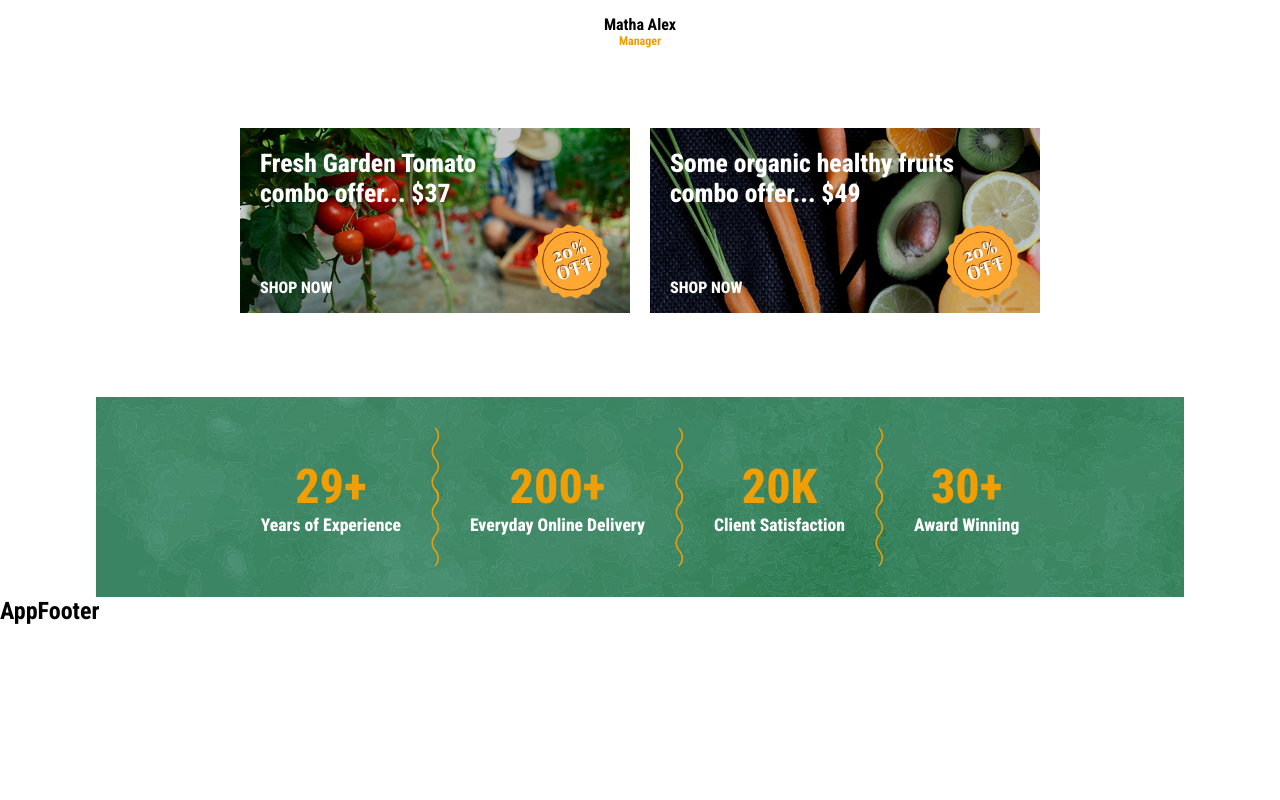
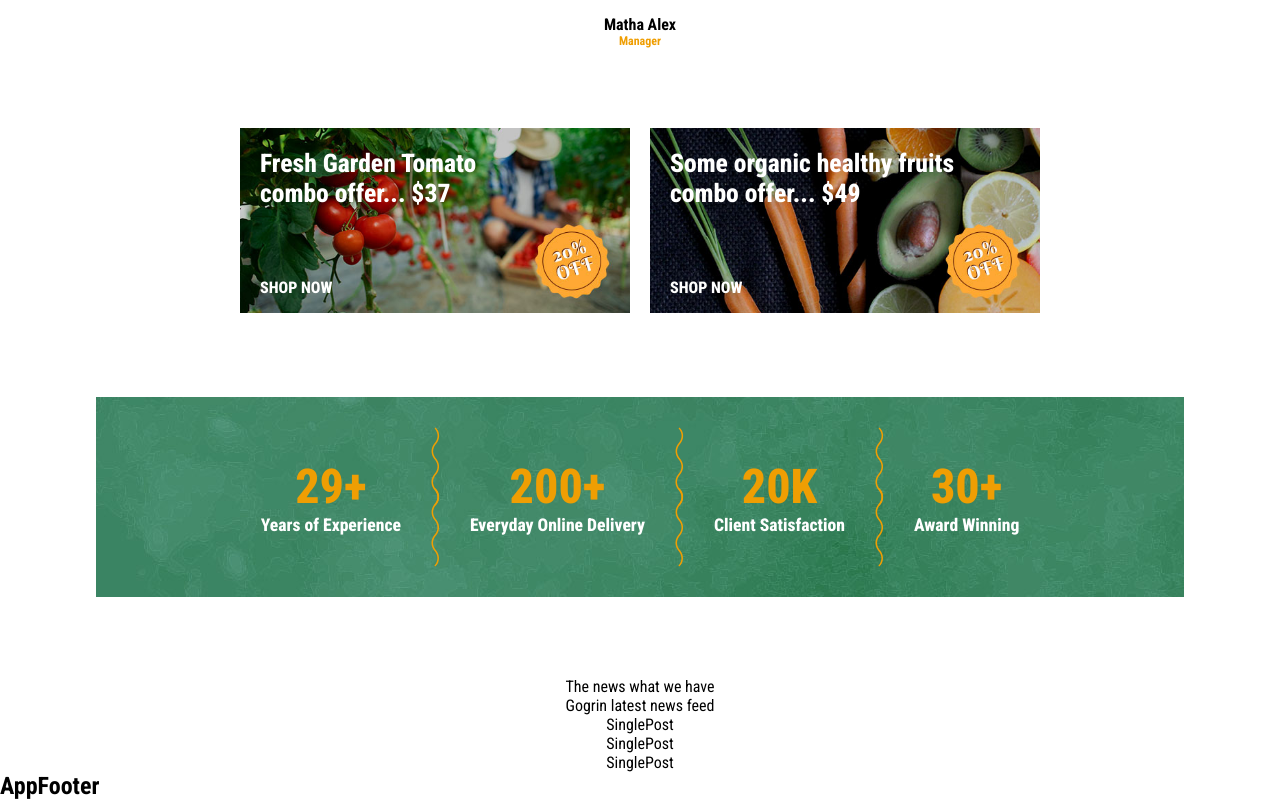
Before and after one commit to federicaarosio/proj-html-vuejs, a Vue app: page / in a window 1280 px wide. Shown: the part 2327-3127 px from the top of the page. Before the commit the page ends 2952 px from the top, so only its background shows below. Built offline with nearby package versions, Linux system fonts and the light colour scheme.

Commit message:
working on news section

```diff
--- a/src/components/AppMain.vue
+++ b/src/components/AppMain.vue
@@ -3,6 +3,7 @@
     <OnlineStore />
     <QuoteCombos />
     <StatsSection />
+    <NewsFeed />
 </template>
 
 <script>
@@ -10,6 +11,7 @@ import AllNatural from './MainComponents/AllNatural.vue';
 import OnlineStore from './MainComponents/OnlineStore.vue';
 import QuoteCombos from './MainComponents/QuoteCombos.vue';
 import StatsSection from './MainComponents/StatsSection.vue';
+import NewsFeed from './MainComponents/NewsFeed.vue';
 
 export default {
     components: {
@@ -17,6 +19,7 @@ export default {
         OnlineStore,
         QuoteCombos,
         StatsSection,
+        NewsFeed,
     },
 
 }
--- /dev/null
+++ b/src/components/MainComponents/NewsFeed.vue
@@ -0,0 +1,74 @@
+<template lang="">
+    <section class="news">
+        <div class="section-title">
+            <p>
+                The news what we have
+            </p>
+            <p>
+                Gogrin latest news feed
+            </p>
+        </div>
+        <div class="feed-container">
+            <SinglePost v-for="post in postsList"
+            :src="post.imageSource"
+            :author="post.author"
+            :date="post.date"
+            :title="post.title"
+            :content="post.content" />
+        </div>
+    </section>
+</template>
+
+
+<script>
+import SinglePost from './SinglePost.vue';
+export default {
+    name: "NewsFeed",
+
+    components: {
+        SinglePost
+    },
+
+    data() {
+        return {
+            postsList: [
+                {
+                    imageSource: "s5",
+                    author: "Gogrin",
+                    date: "17 Dec 2022",
+                    title: "Where I live I am surrounded by fresh, organic food, so I eat really well",
+                    content: "Lorem ipsum dolor sit amet, consectetur adipisicing elit. Deleniti maiores quasi at quam, omnis distinctio repudiandae. Doloribus at aliquam earum? Voluptates deserunt iure non sunt delectus quaerat eum quia tempore."
+                },
+                {
+                    imageSource: "s5",
+                    author: "Gogrin",
+                    date: "17 Dec 2022",
+                    title: "Where I live I am surrounded by fresh, organic food, so I eat really well",
+                    content: "Lorem ipsum dolor sit amet, consectetur adipisicing elit. Deleniti maiores quasi at quam, omnis distinctio repudiandae. Doloribus at aliquam earum? Voluptates deserunt iure non sunt delectus quaerat eum quia tempore."
+                },
+                {
+                    imageSource: "s5",
+                    author: "Gogrin",
+                    date: "17 Dec 2022",
+                    title: "Where I live I am surrounded by fresh, organic food, so I eat really well",
+                    content: "Lorem ipsum dolor sit amet, consectetur adipisicing elit. Deleniti maiores quasi at quam, omnis distinctio repudiandae. Doloribus at aliquam earum? Voluptates deserunt iure non sunt delectus quaerat eum quia tempore."
+                },
+            ]
+        }
+    },
+
+}
+</script>
+
+
+<style lang="scss">
+@use "../../styles/partials/mixins" as *;
+@use "../../styles/partials/variables" as *;
+
+section.news {
+    width: $small-container;
+    margin: 0 auto;
+    @include flex(column, center, center);
+}
+
+</style>
--- /dev/null
+++ b/src/components/MainComponents/SinglePost.vue
@@ -0,0 +1,17 @@
+<template lang="">
+    <div>
+        SinglePost
+    </div>
+</template>
+
+
+<script>
+export default {
+    name: "SinglePost",
+}
+</script>
+
+
+<style lang="">
+
+</style>
--- a/src/components/MainComponents/StatsSection.vue
+++ b/src/components/MainComponents/StatsSection.vue
@@ -41,6 +41,7 @@ section.stats {
     height: 200px;
     @include flex(row, center, center);
     gap: 30px;
+    margin-bottom: $margin-bottom-large;
 
     div.container {
         @include flex(column, center, center);
```
